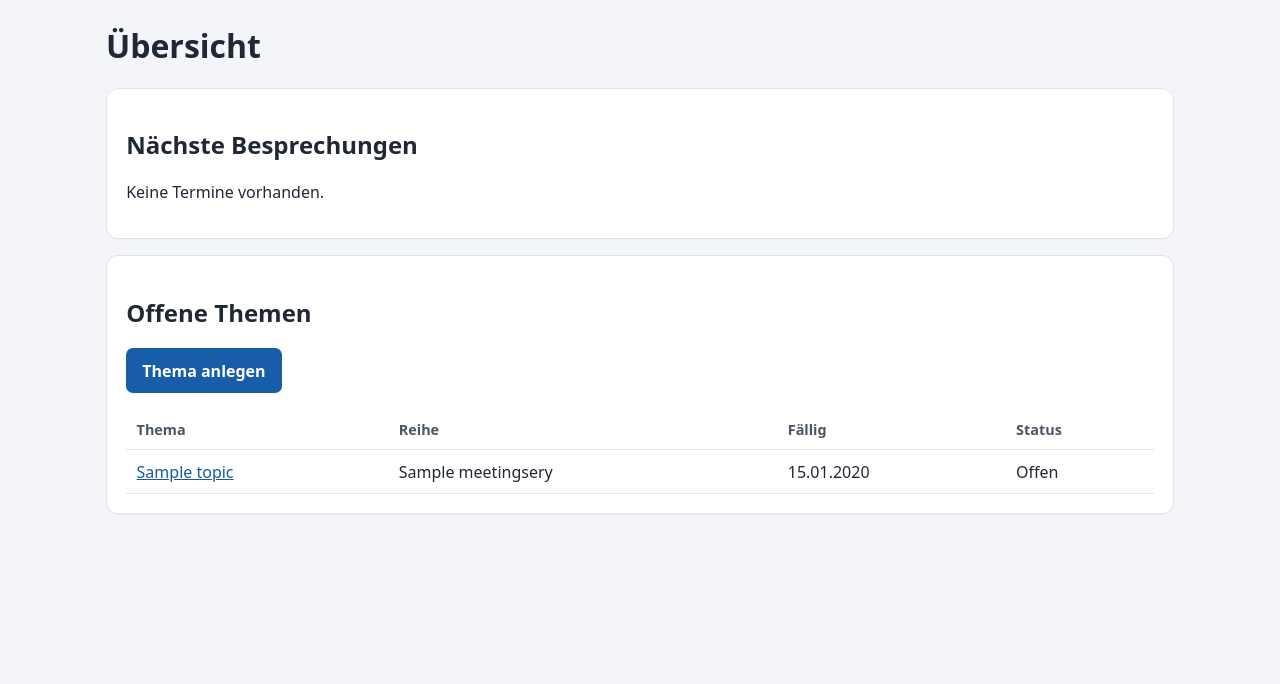
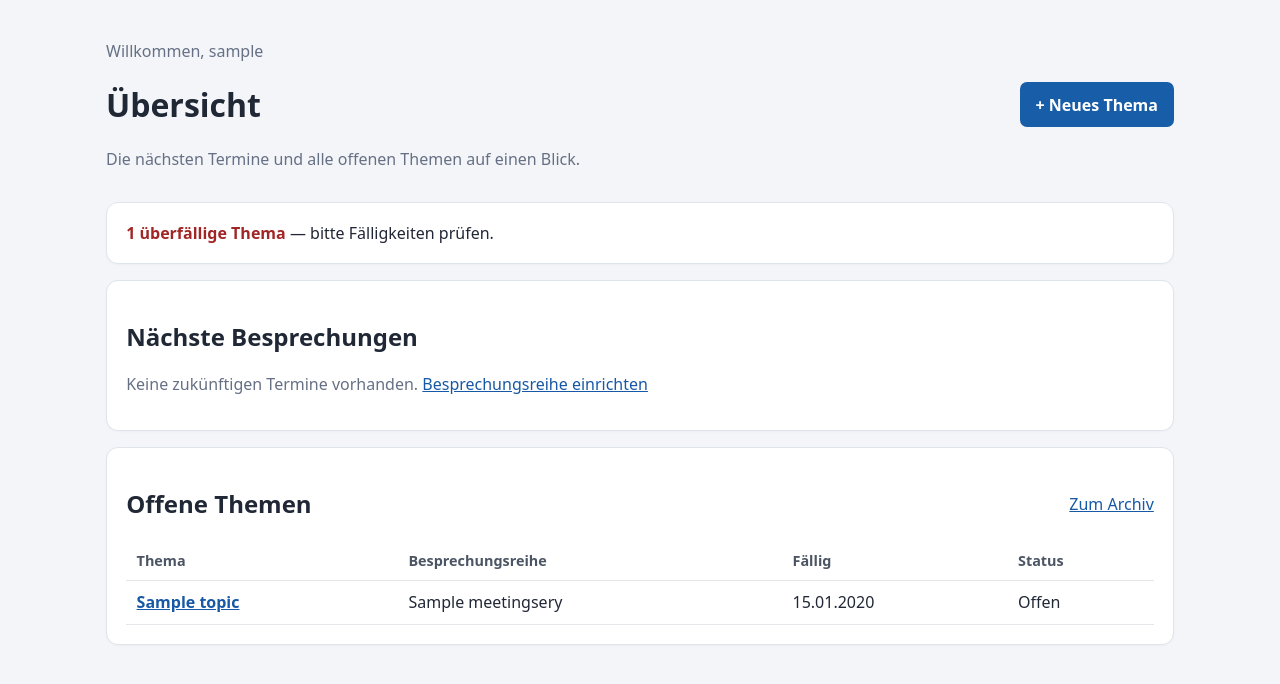
Before and after one commit to k2home/meeting, a Django app: page / in a window 1280 px wide. Shown: the part 74-758 px from the top of the page. Run offline with Django 5.2, Linux system fonts and the light colour scheme; a user stored in the database is signed in; tables that the repository leaves empty hold one stand-in row (values such as "Sample post").

Commit message:
Make the dashboard clearer and highlight overdue topics

```diff
--- a/templates/meetings/dashboard.html
+++ b/templates/meetings/dashboard.html
@@ -1 +1,14 @@
-{% extends "meetings/base.html" %}{% block content %}<h1>Übersicht</h1><section class="card"><h2>Nächste Besprechungen</h2>{% for m in meetings %}<p><a href="/meeting/{{m.id}}/">{{m.series.name}} – {{m.date|date:"d.m.Y"}}</a></p>{% empty %}<p>Keine Termine vorhanden.</p>{% endfor %}</section><section class="card"><h2>Offene Themen</h2><p><a class="btn" href="/topics/new/">Thema anlegen</a></p><table><tr><th>Thema</th><th>Reihe</th><th>Fällig</th><th>Status</th></tr>{% for t in topics %}<tr><td><a href="/topics/{{t.id}}/">{{t.title}}</a></td><td>{{t.series|default:"—"}}</td><td>{{t.due_date|date:"d.m.Y"|default:"—"}}</td><td>{{t.get_status_display}}</td></tr>{% empty %}<tr><td colspan="4">Keine offenen Themen.</td></tr>{% endfor %}</table></section>{% endblock %}
+{% extends "meetings/base.html" %}
+{% block content %}
+<div class="topline"><div><p class="muted">Willkommen, {{ user.username }}</p><h1>Übersicht</h1><p class="muted">Die nächsten Termine und alle offenen Themen auf einen Blick.</p></div><a class="btn" href="{% url 'topic_new' %}">+ Neues Thema</a></div>
+{% if overdue_count %}<div class="card"><strong class="overdue">{{ overdue_count }} überfällige {% if overdue_count == 1 %}Thema{% else %}Themen{% endif %}</strong><span> — bitte Fälligkeiten prüfen.</span></div>{% endif %}
+<section class="card"><h2>Nächste Besprechungen</h2>
+{% for m in meetings %}<p><a href="{% url 'meeting' m.id %}"><strong>{{ m.series.name }}</strong> · {{ m.date|date:"D, d.m.Y" }}</a> {% if m.finalized_at %}<span class="pill">Abgeschlossen</span>{% else %}<span class="pill">Geplant</span>{% endif %}</p>
+{% empty %}<p class="muted">Keine zukünftigen Termine vorhanden. {% if user.is_staff %}<a href="{% url 'series_admin' %}">Besprechungsreihe einrichten</a>{% endif %}</p>{% endfor %}
+</section>
+<section class="card"><div class="topline"><h2>Offene Themen</h2><a href="{% url 'archive' %}">Zum Archiv</a></div>
+{% if topics %}<div style="overflow-x:auto"><table><thead><tr><th>Thema</th><th>Besprechungsreihe</th><th>Fällig</th><th>Status</th></tr></thead><tbody>
+{% for t in topics %}<tr><td><a href="{% url 'topic_edit' t.id %}"><strong>{{ t.title }}</strong></a></td><td>{{ t.series|default:"—" }}</td><td>{% if t.due_date and t.due_date < today %}<span class="overdue">{{ t.due_date|date:"d.m.Y" }}</span>{% else %}{{ t.due_date|date:"d.m.Y"|default:"—" }}{% endif %}</td><td>{{ t.get_status_display }}</td></tr>{% endfor %}
+</tbody></table></div>{% else %}<p class="muted">Keine offenen Themen. Lege ein neues Thema an, um loszulegen.</p>{% endif %}
+</section>
+{% endblock %}
```
